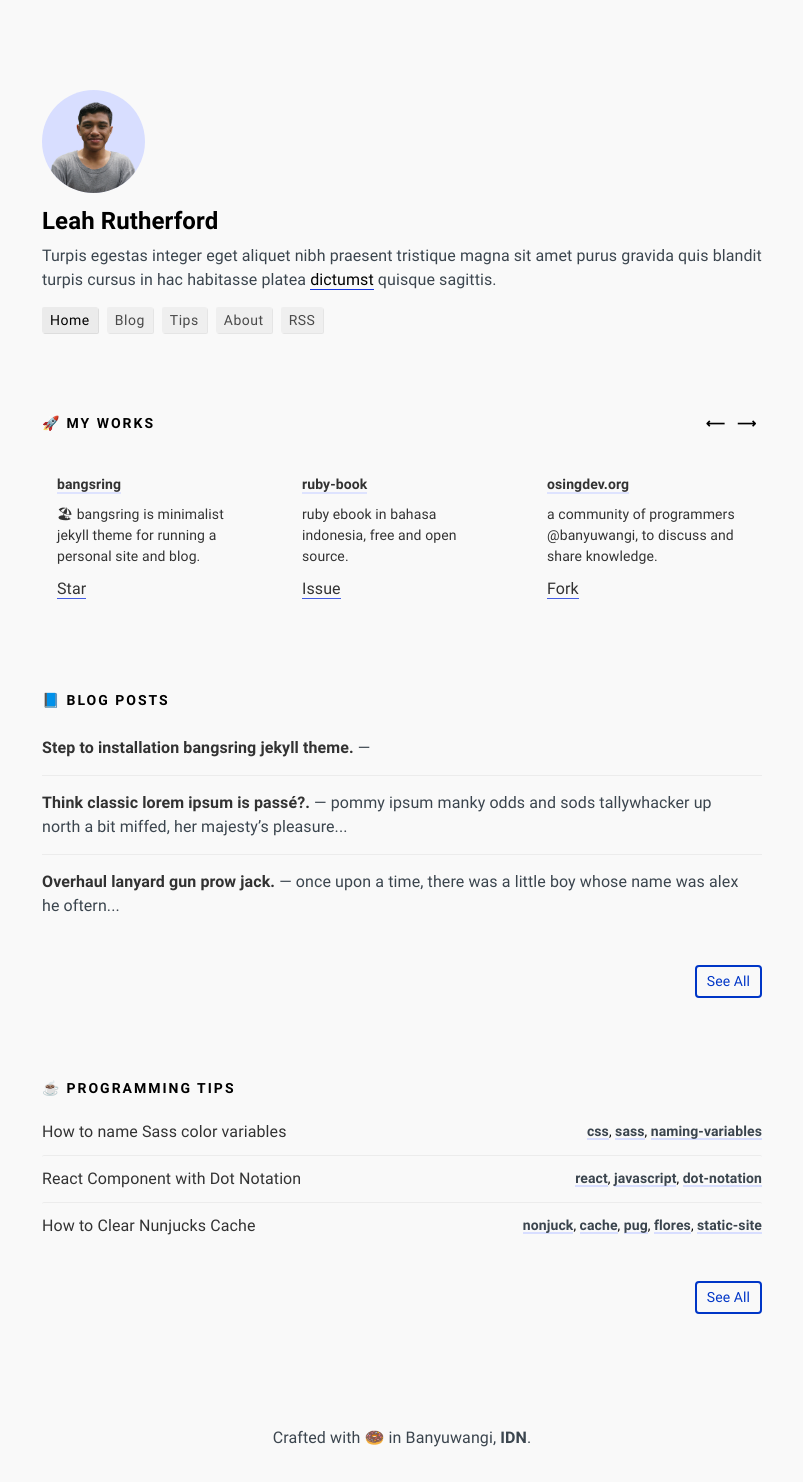
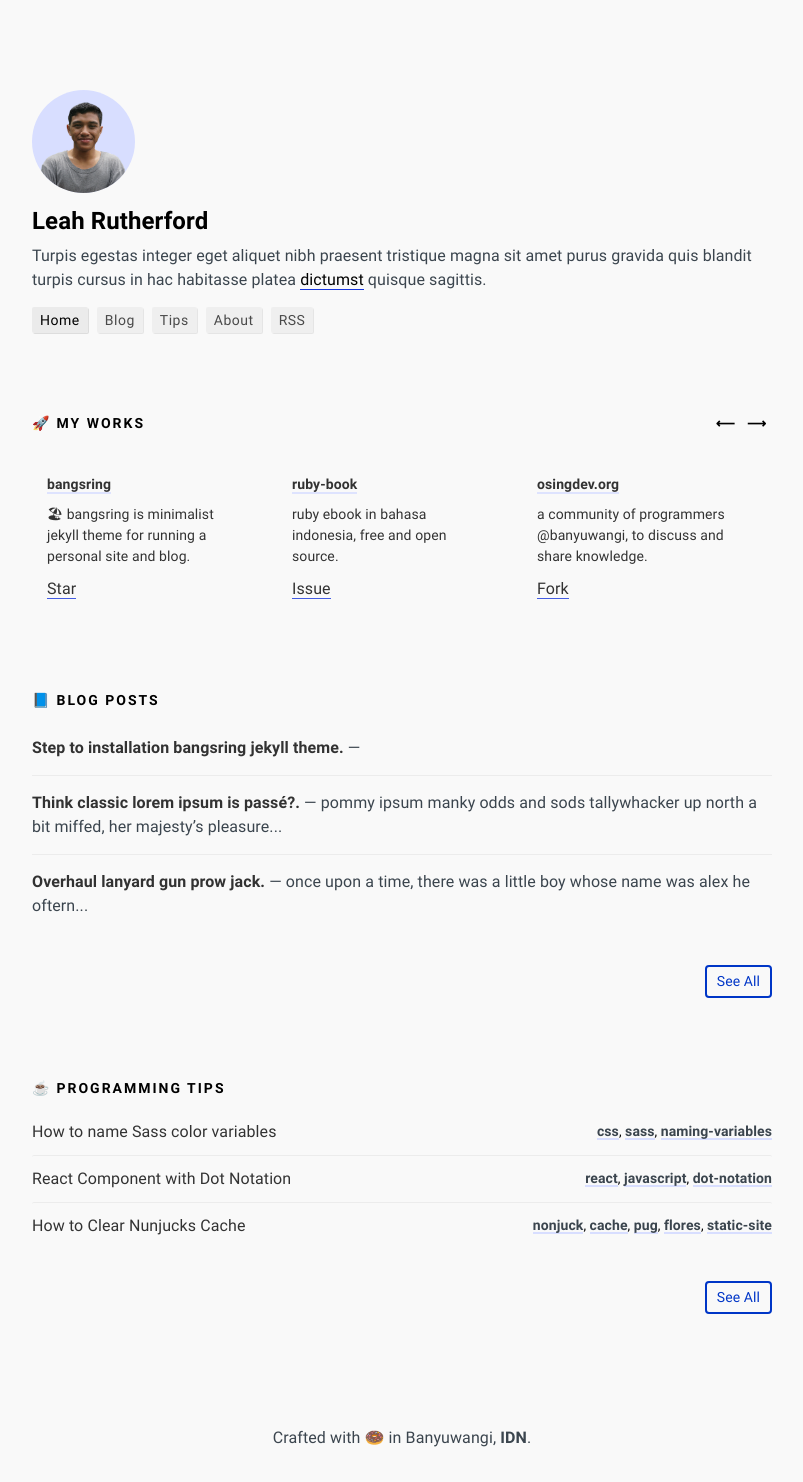
Before and after one commit to sciencefixion/sciencefixion.github.io, a Jekyll site: the page built from index.md, in a window 1280 px wide. Shown: the whole page, without its empty margins (238-1041 px from the left). Built offline with Jekyll 4.4.1, drawn with Linux system fonts in a browser that asks for light colours.

Commit message:
change content-width to 800px

```diff
--- a/_sass/main.scss
+++ b/_sass/main.scss
@@ -19,7 +19,7 @@ $blue-light:     #d8deff !default;
 
 
 // Width of the content area
-$content-width:    780px !default;
+$content-width:    800px !default;
 
 // State of device
 $on-palm:          600px !default;
```
